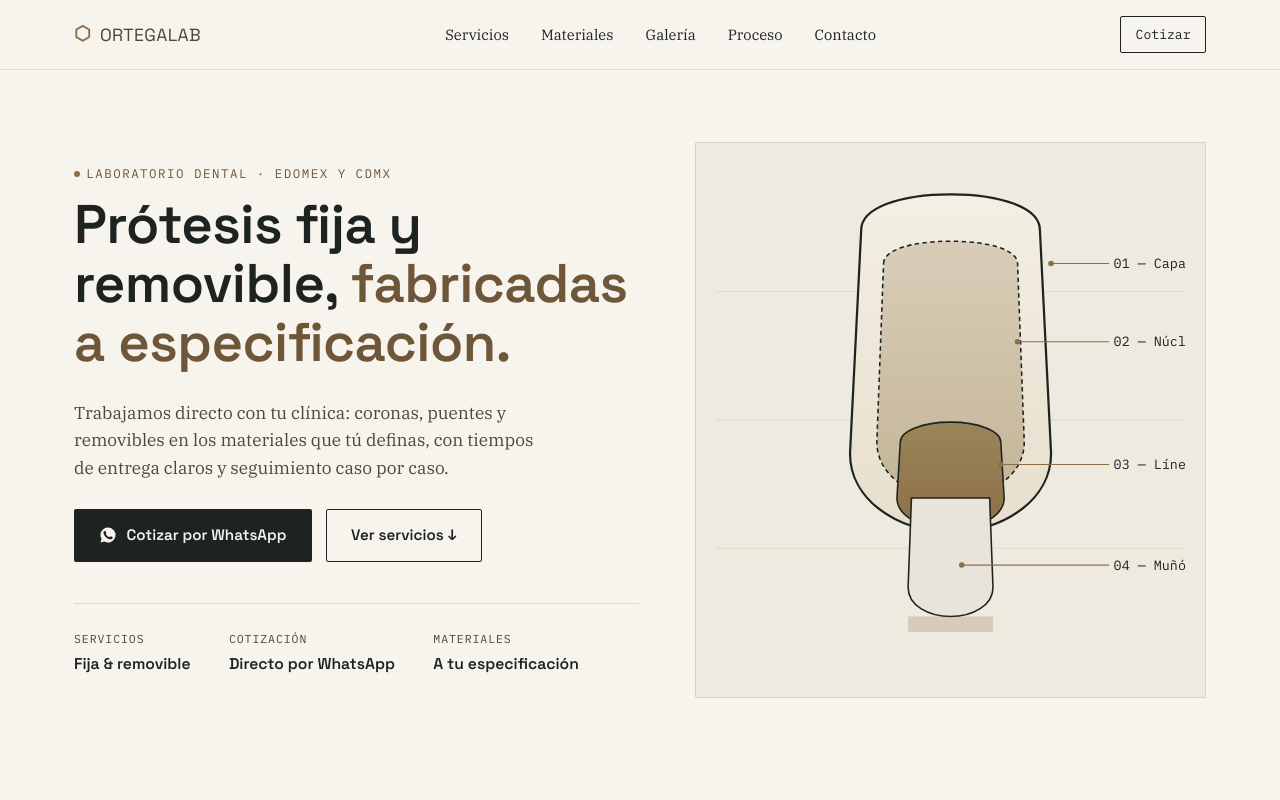
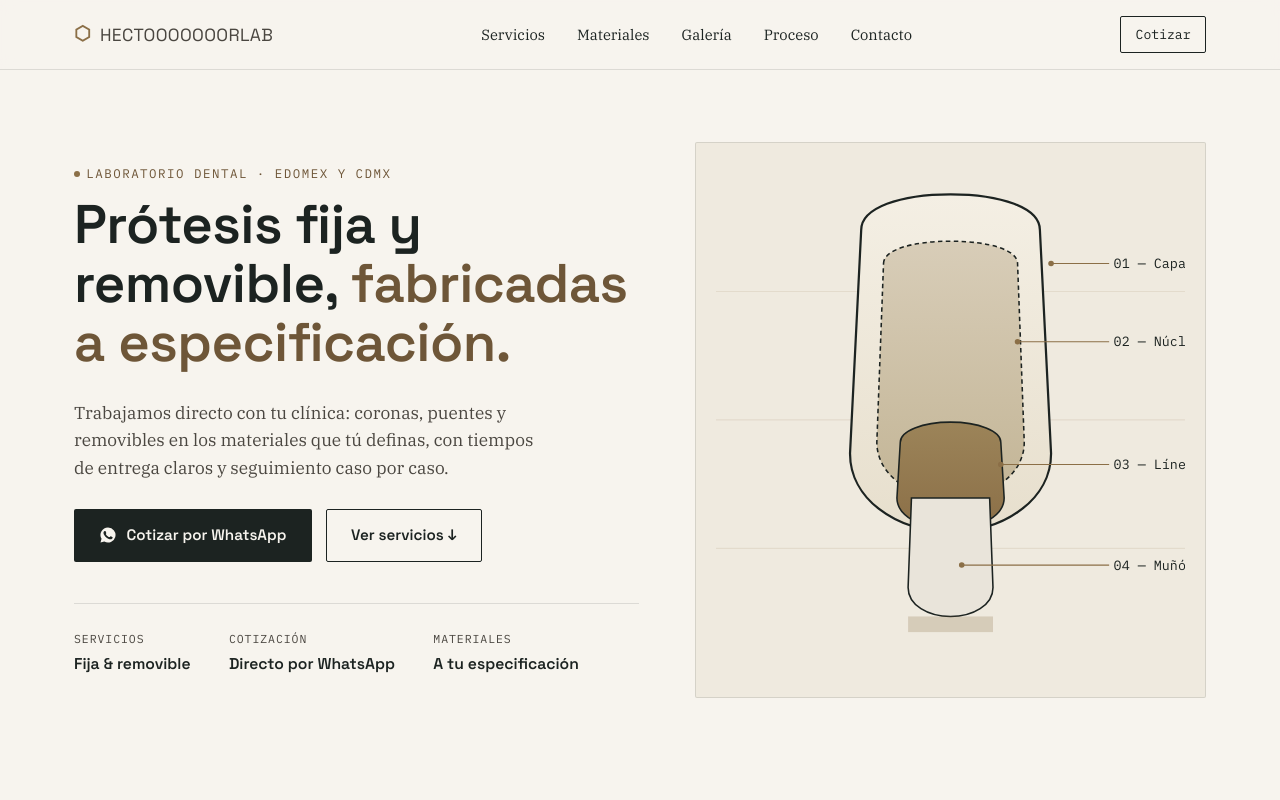
Before and after one commit to miguelISC02/laboratorio_dental, a plain HTML site: page site/index.html in a window 1280 px wide. Shown: the top 800 px of the page. Drawn offline with Linux system fonts and the light colour scheme; no server answers.

Commit message:
pruebaxd

```diff
--- a/sanity/laboratorio-dental/package.json
+++ b/sanity/laboratorio-dental/package.json
@@ -15,10 +15,10 @@
     "sanity"
   ],
   "dependencies": {
-    "@sanity/vision": "^6.9.1",
+    "@sanity/vision": "^6.9.2",
     "react": "^19.2.4",
     "react-dom": "^19.2.4",
-    "sanity": "^6.9.1",
+    "sanity": "^6.9.2",
     "styled-components": "^6.1.18"
   },
   "devDependencies": {
--- a/site/index.html
+++ b/site/index.html
@@ -17,7 +17,7 @@
   <div class="nav-inner">
     <a href="#top" class="nav-brand">
       <span class="nav-mark" aria-hidden="true">⬡</span>
-      <span class="thin">ORTEGA<span class="nav-brand-text">LAB</span></span>
+      <span class="thin">HECTOOOOOOOR<span class="nav-brand-text">LAB</span></span>
     </a>
     <nav class="nav-links" aria-label="Navegación principal">
       <a href="#servicios">Servicios</a>
```
Also changed, not shown: 1 other file.
